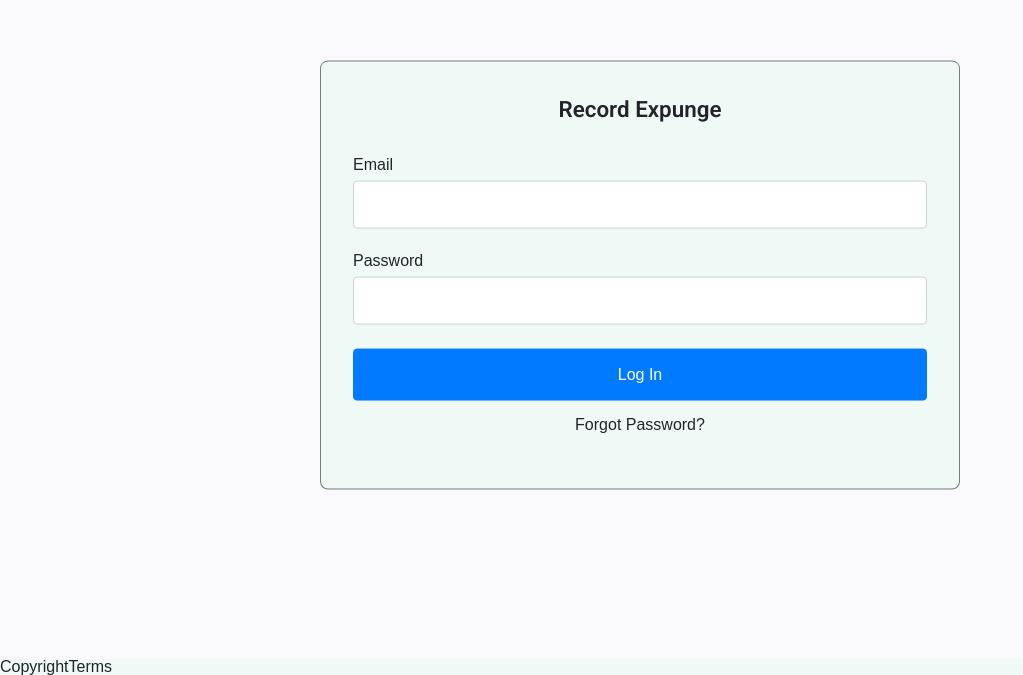
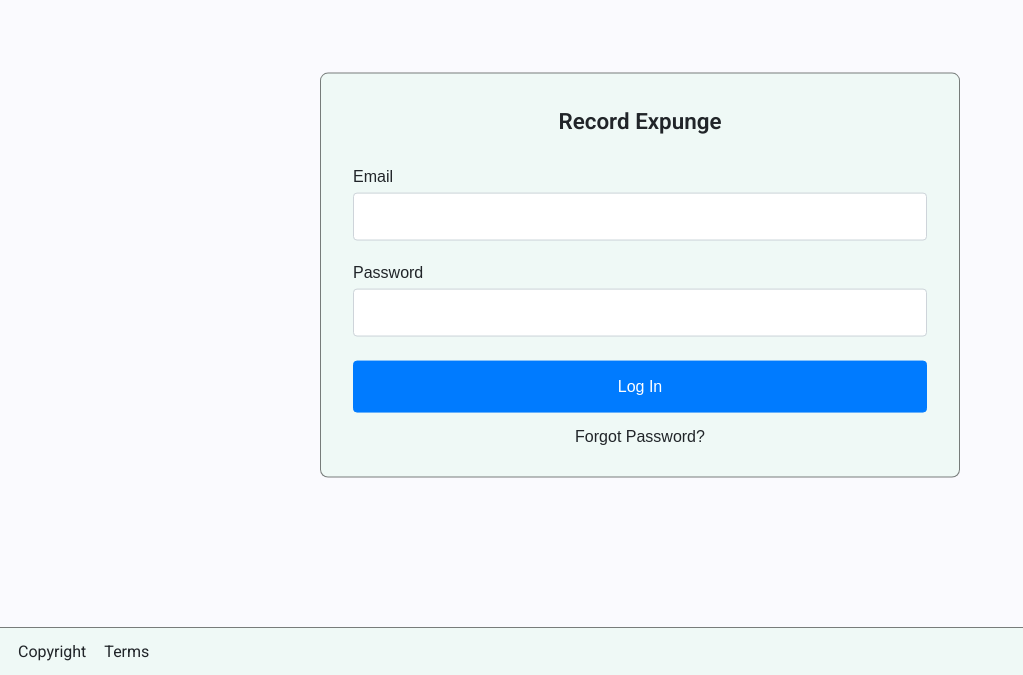
Before and after one commit to sunshine95331/recordexpungPDX, a React (Create React App) app in the folder src/frontend/: page / in a window 1280 px wide. Shown: the part 125-800 px from the top of the page, without its empty margins (0-1023 px from the left). Built offline with nearby package versions, Linux system fonts and the light colour scheme.

Commit message:
built footer and styled, also refactored the main view and styles

```diff
--- a/src/frontend/src/components/app/App.style.scss
+++ b/src/frontend/src/components/app/App.style.scss
@@ -1,24 +1,16 @@
+.view-port {
+  position: relative;
+  height: 100vh;
+  width: 100vw;
+}
+
+.landing-container {
+}
+
 .footer-wrapper {
   position: absolute;
   bottom: 0;
   left: 0;
   right: 0;
+  height: 48px;
 }
-
-.view-port {
-  display: grid;
-  height: 100vh;
-  width: 100vw;
-  overflow: hidden;
-  grid-template-areas: "content" "footer";
-  grid-template-rows: 500px 196px;
-  grid-template-columns: 100%;
-}
-
-.landing-container {
-  grid-area: content;
-}
-
-.footer-wrapper {
-  grid-area: footer;
-}
--- a/src/frontend/src/components/footer/footer.component.tsx
+++ b/src/frontend/src/components/footer/footer.component.tsx
@@ -1,4 +1,4 @@
-import * as React from 'react'
+import * as React from 'react';
 
 export class FooterComponent extends React.Component {
 
--- a/src/frontend/src/components/footer/footer.style.scss
+++ b/src/frontend/src/components/footer/footer.style.scss
@@ -2,8 +2,12 @@
   display: flex;
   justify-content: flex-start;
   align-items: center;
+  height: 100%;
+  width: 100%;
+  border-top: rgba(0,0,0,0.5) 1px solid;
 
   a {
+    font-family: $font-family-header;
     margin-left: 18px;
   }
 }
--- a/src/frontend/src/components/login/login.style.scss
+++ b/src/frontend/src/components/login/login.style.scss
@@ -11,7 +11,7 @@ form#LoginForm {
   left: 50%;
   width: 50vw;
   min-width: 320px;
-  padding: 8px 32px 32px 32px;
+  padding: 8px 32px 8px 32px;
   transform: translate(-50%, -50%);
   display: flex;
   flex-direction: column;
--- a/src/frontend/src/main.style.scss
+++ b/src/frontend/src/main.style.scss
@@ -16,6 +16,11 @@ body {
   margin: 0;
   padding: 0;
   font-family: sans-serif;
+  min-height: 100vh;
+  max-height: 100vh;
+  min-width: 100vw;
+  max-width: 100vw;
+  overflow: hidden;
 }
 
 .h1, .h2, .h3 {
@@ -36,3 +41,5 @@ body {
 }
 
 /** Custom Style Sheets **/
+
+@import 'components/footer/footer.style';
```
